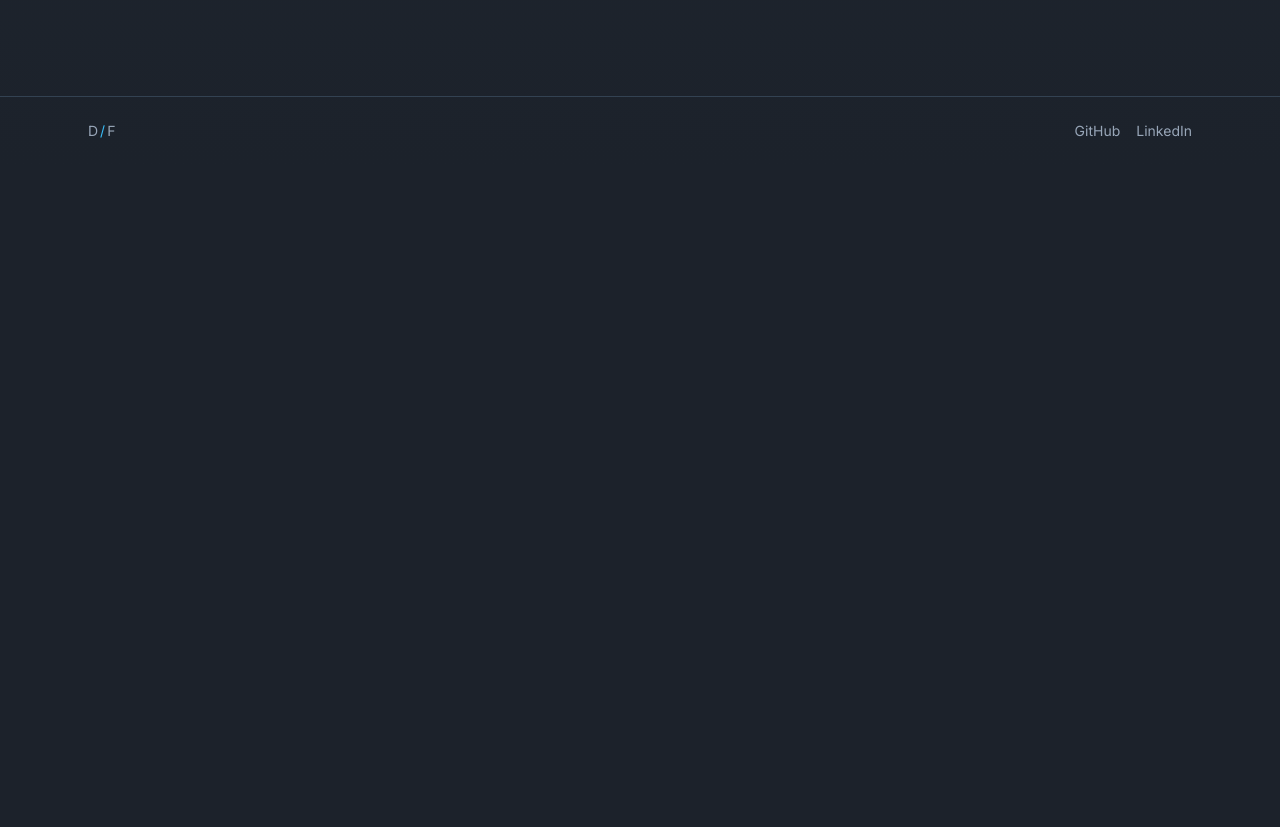
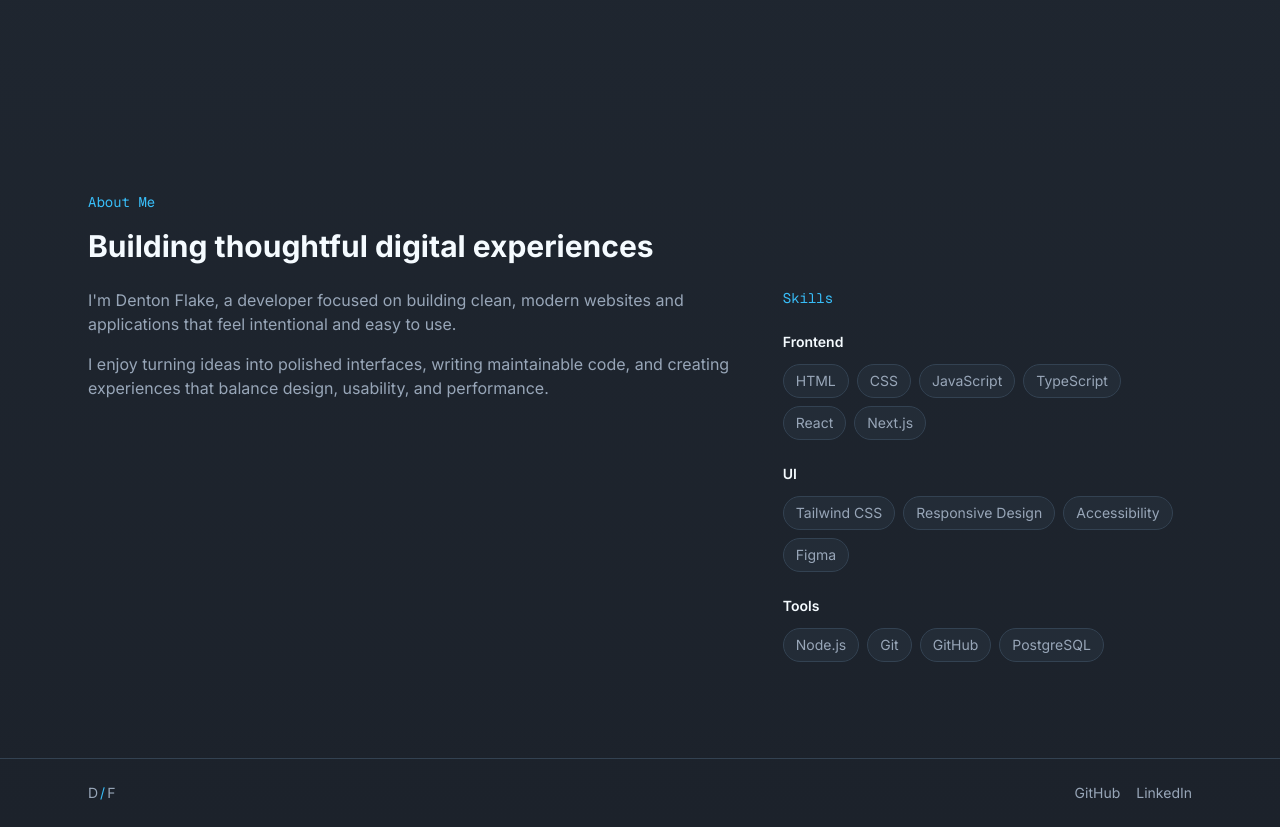
Before and after one commit to dentonflake/dentonflake, a Next.js app: page / in a window 1280 px wide. Shown: the part 1235-2062 px from the top of the page. Before the commit the page ends 1400 px from the top, so only its background shows below. Built offline with nearby package versions, Linux system fonts and the light colour scheme.

Commit message:
Added about me

```diff
--- /dev/null
+++ b/app/components/about.tsx
@@ -0,0 +1,56 @@
+const skillGroups = [
+  {
+    title: "Frontend",
+    items: ["HTML", "CSS", "JavaScript", "TypeScript", "React", "Next.js"],
+  },
+  {
+    title: "UI",
+    items: ["Tailwind CSS", "Responsive Design", "Accessibility", "Figma"],
+  },
+  {
+    title: "Tools",
+    items: ["Node.js", "Git", "GitHub", "PostgreSQL"],
+  },
+];
+
+const About = () => {
+  return (
+    <section id="about" className="mx-auto max-w-6xl px-6 py-24">
+      <p className="font-mono text-sm text-accent">About Me</p>
+      <h2 className="mt-4 text-3xl font-bold text-foreground">Building thoughtful digital experiences</h2>
+
+      <div className="mt-6 grid gap-10 md:grid-cols-[1.6fr_1fr]">
+        <div className="space-y-4 text-muted">
+          <p>
+            I&apos;m Denton Flake, a developer focused on building clean, modern websites and applications that feel intentional and easy to use.
+          </p>
+          <p>
+            I enjoy turning ideas into polished interfaces, writing maintainable code, and creating experiences that balance design, usability, and performance.
+          </p>
+        </div>
+
+        <div className="space-y-6">
+          <p className="font-mono text-sm text-accent">Skills</p>
+
+          {skillGroups.map((group) => (
+            <div key={group.title}>
+              <h3 className="text-sm font-semibold text-foreground">{group.title}</h3>
+              <ul className="mt-3 flex flex-wrap gap-2">
+                {group.items.map((item) => (
+                  <li
+                    key={item}
+                    className="rounded-full border border-border bg-surface px-3 py-1.5 text-sm text-muted"
+                  >
+                    {item}
+                  </li>
+                ))}
+              </ul>
+            </div>
+          ))}
+        </div>
+      </div>
+    </section>
+  );
+};
+
+export default About;
--- a/app/page.tsx
+++ b/app/page.tsx
@@ -1,4 +1,5 @@
 
+import About from "./components/about";
 import FeaturedProjects from "./components/projects/featured-projects";
 import Hero from "./components/hero";
 
@@ -7,6 +8,7 @@ const Page = () => {
     <main>
       <Hero />
       <FeaturedProjects />
+      <About />
     </main>
   );
 };
```
